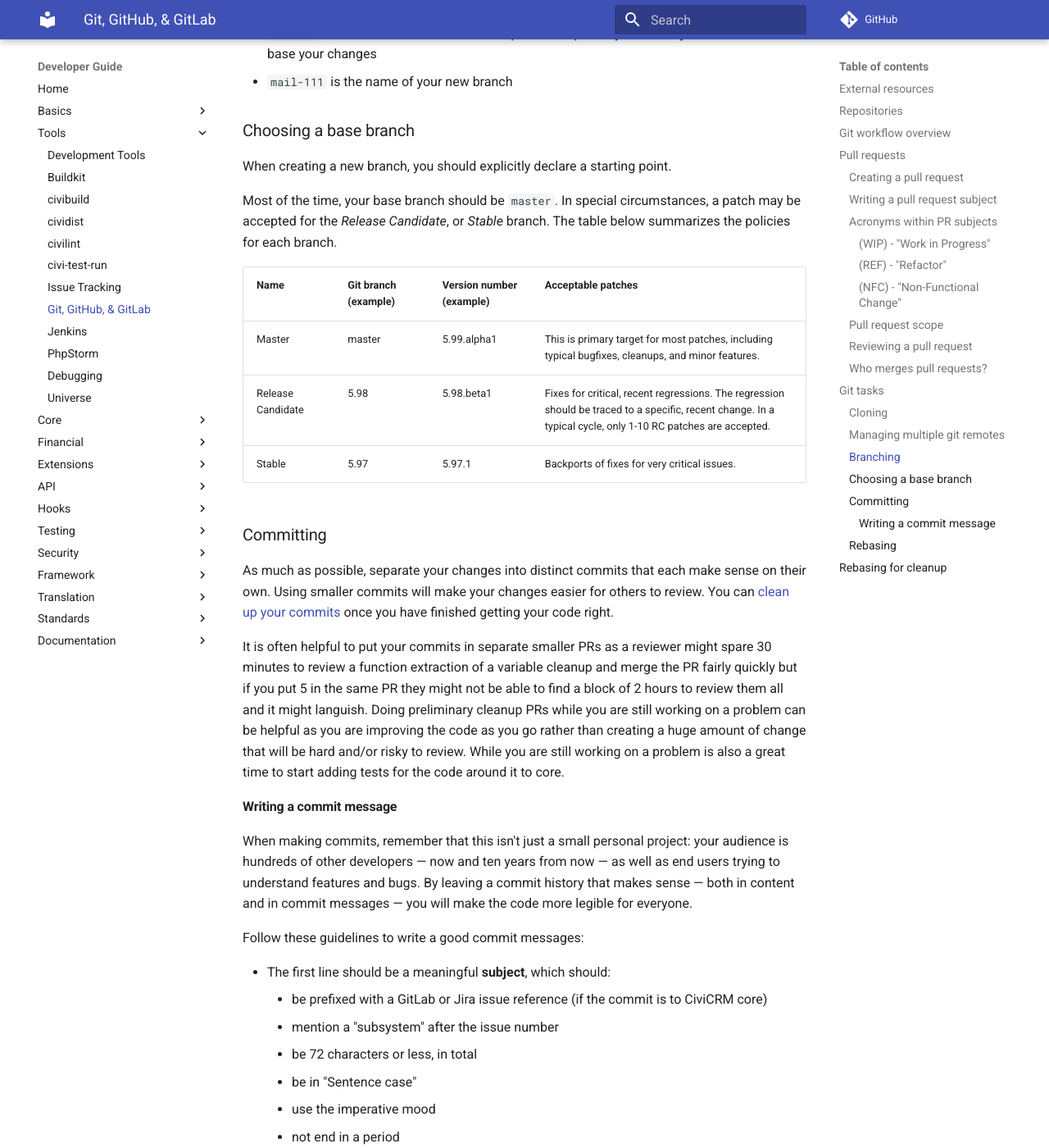
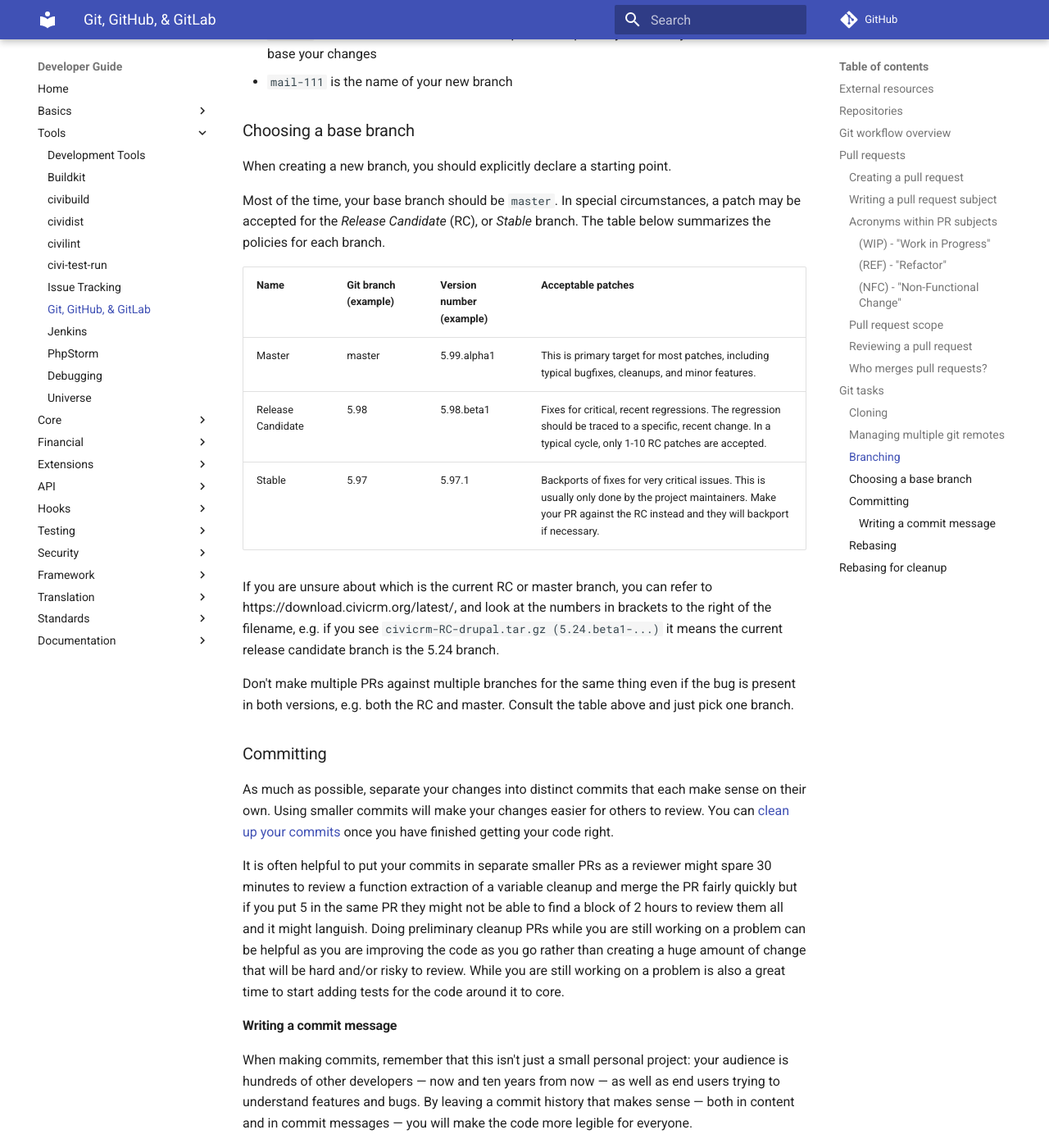
Before and after one commit to civicrm/civicrm-dev-docs, an MkDocs documentation site: the page built from docs/tools/git.md, in a window 1280 px wide and 1400 px high, scrolled down 7784 px. Shown: the whole window at 82% size. Built offline with MkDocs 1.6.1 and Material for MkDocs 9.7.7, drawn with Linux system fonts in a browser that asks for light colours; comment, search, counter and statistics services are not loaded; old or Windows-style settings are respelled for this version of MkDocs.

Commit message:
clarify what branches are what

```diff
--- a/docs/tools/git.md
+++ b/docs/tools/git.md
@@ -235,13 +235,17 @@ $ git checkout upstream/master -b mail-111
 
 When creating a new branch, you should explicitly declare a starting point.
 
-Most of the time, your base branch should be `master`.  In special circumstances, a patch may be accepted for the *Release Candidate*, or *Stable* branch. The table below summarizes the policies for each branch.
+Most of the time, your base branch should be `master`.  In special circumstances, a patch may be accepted for the *Release Candidate* (RC), or *Stable* branch. The table below summarizes the policies for each branch.
 
 | Name | Git branch (example) | Version number (example) | Acceptable patches |
 | --- | ---- | --- | --- |
 | Master | master | 5.99.alpha1 | This is primary target for most patches, including typical bugfixes, cleanups, and minor features. |
 | Release Candidate | 5.98 | 5.98.beta1 | Fixes for critical, recent regressions. The regression should be traced to a specific, recent change. In a typical cycle, only 1-10 RC patches are accepted.|
-| Stable | 5.97 | 5.97.1 | Backports of fixes for very critical issues. |
+| Stable | 5.97 | 5.97.1 | Backports of fixes for very critical issues. This is usually only done by the project maintainers. Make your PR against the RC instead and they will backport if necessary. |
+
+If you are unsure about which is the current RC or master branch, you can refer to https://download.civicrm.org/latest/, and look at the numbers in brackets to the right of the filename, e.g. if you see `civicrm-RC-drupal.tar.gz (5.24.beta1-...)` it means the current release candidate branch is the 5.24 branch.
+
+Don't make multiple PRs against multiple branches for the same thing even if the bug is present in both versions, e.g. both the RC and master. Consult the table above and just pick one branch.
 
 ### Committing {:#committing}
 
```
